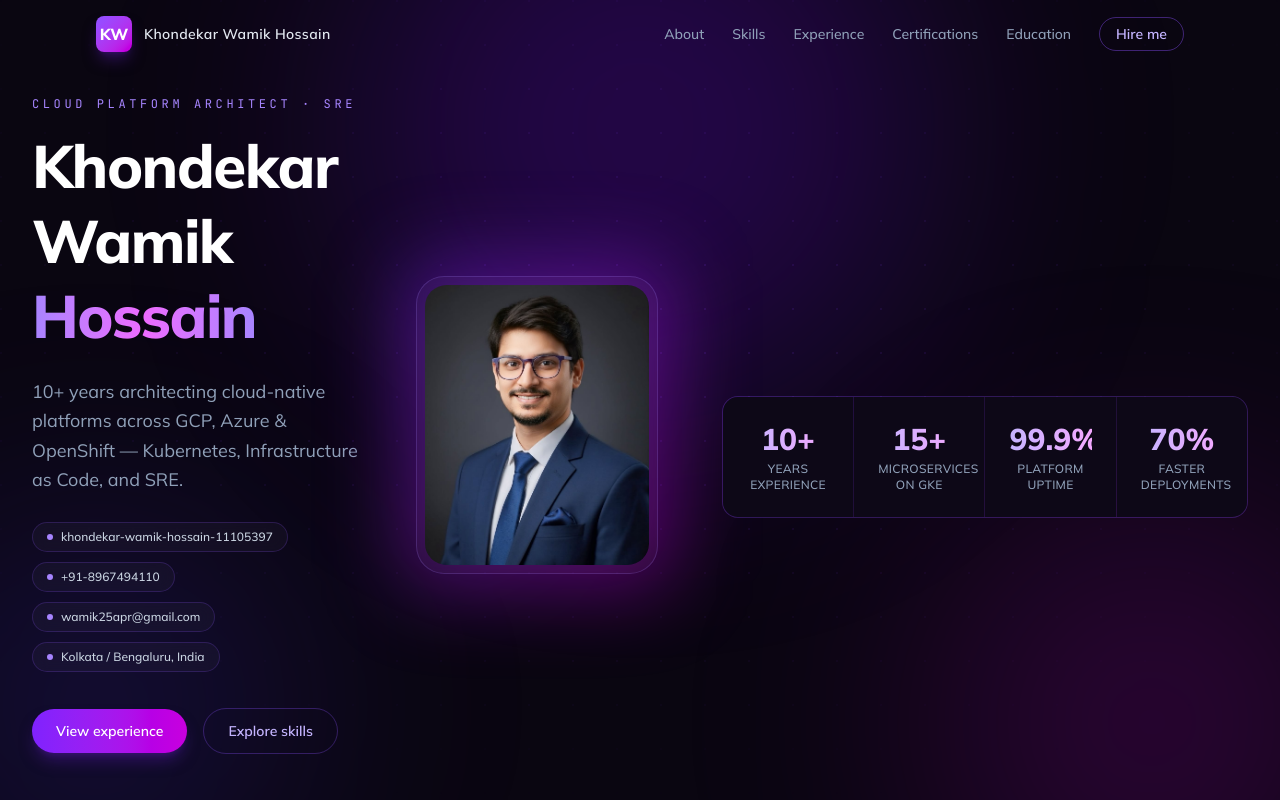
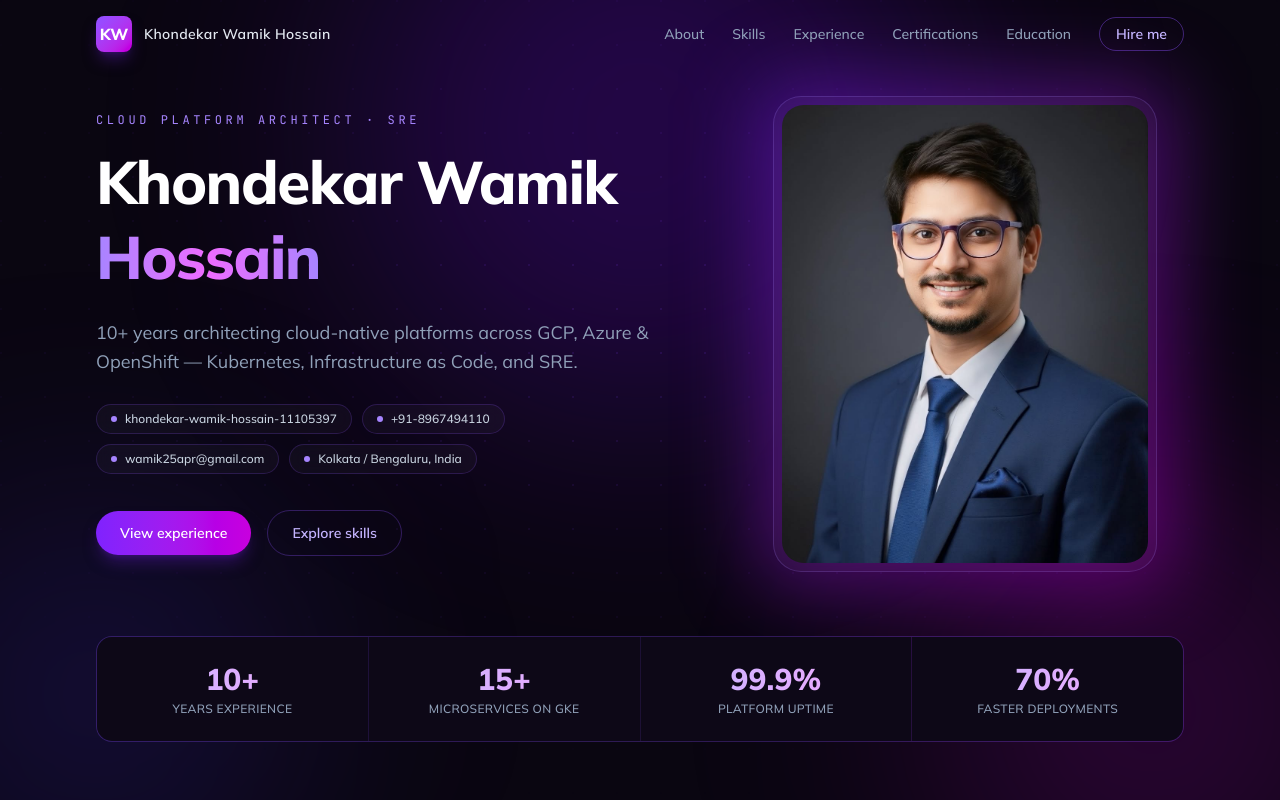
Before and after one commit to wamik25apr/wamik25apr.github.io, a React (Vite) app: page / in a window 1280 px wide. Shown: the top 800 px of the page. Built offline with nearby package versions, Linux system fonts and the light colour scheme.

Commit message:
fix: hero flex layout so stats stack below content instead of side-by-side

```diff
--- a/src/components/Hero.jsx
+++ b/src/components/Hero.jsx
@@ -25,7 +25,7 @@ function ContactChip({ contact }) {
 
 export default function Hero() {
   return (
-    <section id="top" className="relative flex min-h-dvh items-center pt-24 pb-16">
+    <section id="top" className="relative flex min-h-dvh flex-col justify-center pt-24 pb-16">
       <div
         aria-hidden
         className="pointer-events-none absolute inset-0 overflow-hidden"
@@ -36,7 +36,7 @@ export default function Hero() {
         <div className="absolute inset-0 [-webkit-mask-image:radial-gradient(ellipse_70%_60%_at_50%_40%,black,transparent)] [mask-image:radial-gradient(ellipse_70%_60%_at_50%_40%,black,transparent)] [background-size:44px_44px] bg-[radial-gradient(circle_at_1px_1px,rgba(124,58,237,0.15)_1px,transparent_0)]" />
       </div>
 
-      <div className="relative mx-auto grid max-w-6xl items-center gap-14 px-5 sm:px-8 lg:grid-cols-[1.15fr_0.85fr]">
+      <div className="relative mx-auto grid w-full max-w-6xl items-center gap-14 px-5 sm:px-8 lg:grid-cols-[1.15fr_0.85fr]">
         <div>
           <p className="font-mono text-xs tracking-[0.3em] text-violet-400 uppercase">
             Cloud Platform Architect · SRE
```
